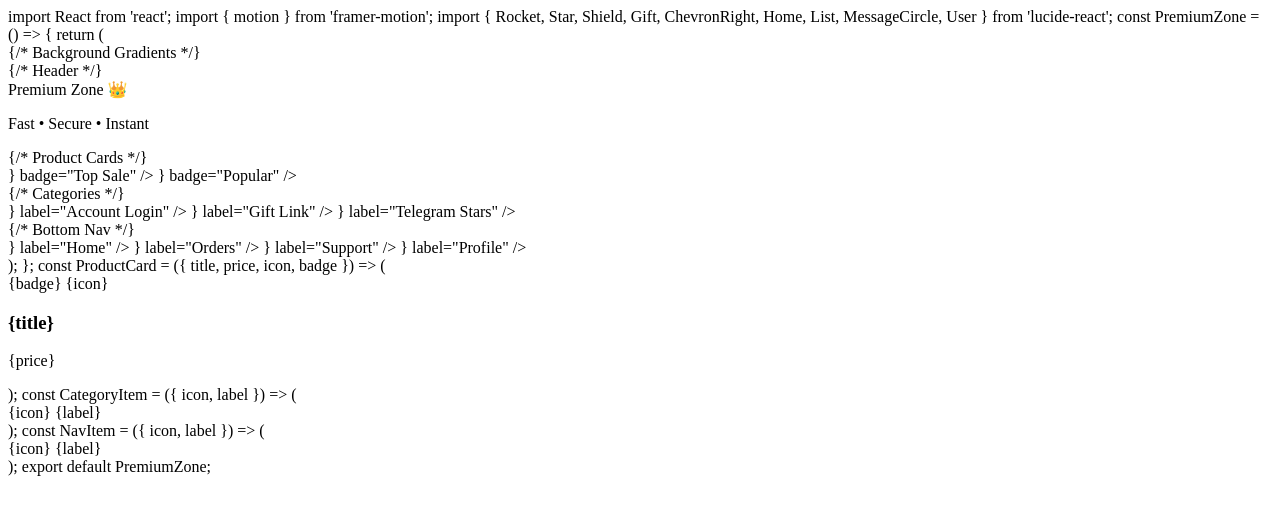
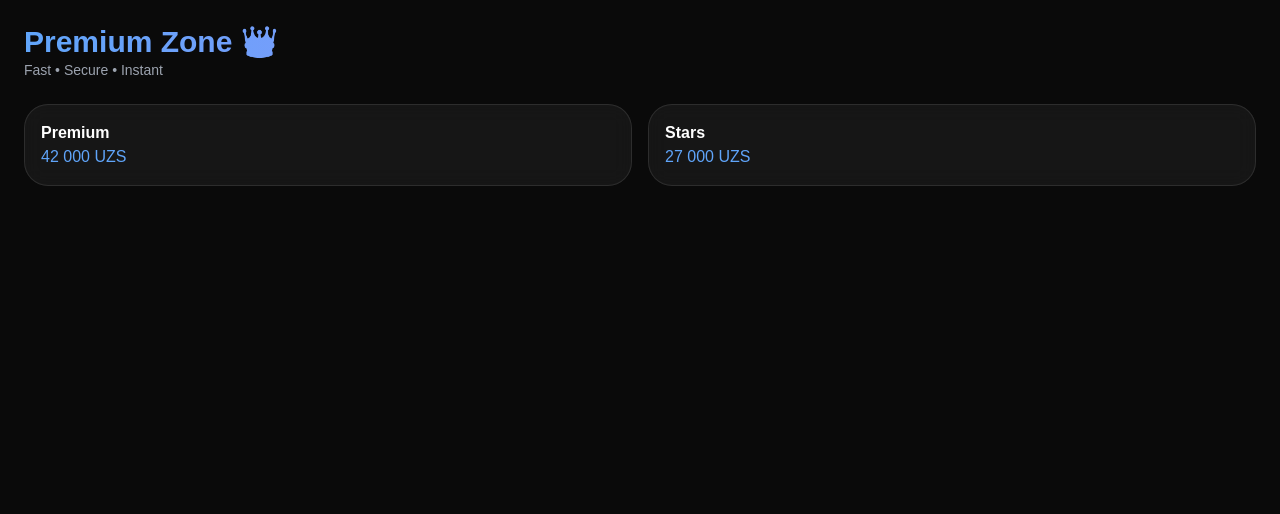
Before and after one commit to Khayru11oyevic/bot-va-sayt-fayllari, a plain HTML site: page index.html in a window 1280 px wide. Drawn offline with nearby package versions, Linux system fonts and the light colour scheme.

Commit message:
Update index.html

```diff
--- a/index.html
+++ b/index.html
@@ -1,86 +1,28 @@
-import React from 'react';
-import { motion } from 'framer-motion';
-import { Rocket, Star, Shield, Gift, ChevronRight, Home, List, MessageCircle, User } from 'lucide-react';
+<!DOCTYPE html>
+<html lang="uz">
+<head>
+    <meta charset="UTF-8">
+    <meta name="viewport" content="width=device-width, initial-scale=1.0">
+    <title>Premium Zone</title>
+    <script src="https://cdn.tailwindcss.com"></script>
+    <style>
+        body { background-color: #0A0A0A; color: white; font-family: sans-serif; }
+        .glass { background: rgba(255, 255, 255, 0.05); backdrop-filter: blur(10px); border: 1px solid rgba(255, 255, 255, 0.1); }
+    </style>
+</head>
+<body class="p-6">
+    <h1 class="text-3xl font-bold bg-gradient-to-r from-blue-400 to-purple-400 bg-clip-text text-transparent">Premium Zone 👑</h1>
+    <p class="text-gray-400 text-sm">Fast • Secure • Instant</p>
 
-const PremiumZone = () => {
-  return (
-    <div className="min-h-screen bg-[#0A0A0A] text-white font-sans selection:bg-blue-500/30 overflow-x-hidden">
-      {/* Background Gradients */}
-      <div className="fixed inset-0 overflow-hidden pointer-events-none">
-        <div className="absolute -top-[20%] -left-[10%] w-[500px] h-[500px] bg-blue-600/20 rounded-full blur-[120px]" />
-        <div className="absolute top-[20%] -right-[10%] w-[500px] h-[500px] bg-purple-600/20 rounded-full blur-[120px]" />
-      </div>
-
-      <main className="relative p-6 pb-24">
-        {/* Header */}
-        <header className="mb-8">
-          <motion.h1
-            initial={{ opacity: 0, y: -20 }}
-            animate={{ opacity: 1, y: 0 }}
-            className="text-3xl font-bold bg-clip-text text-transparent bg-gradient-to-r from-blue-400 to-purple-400"
-          >
-            Premium Zone 👑
-          </motion.h1>
-          <p className="text-gray-400 text-sm mt-1">Fast • Secure • Instant</p>
-        </header>
-
-        {/* Product Cards */}
-        <div className="grid grid-cols-2 gap-4 mb-8">
-          <ProductCard title="Premium 1m" price="42 000 UZS" icon={<Rocket className="text-yellow-400" />} badge="Top Sale" />
-          <ProductCard title="Stars" price="27 000 UZS" icon={<Star className="text-yellow-400" />} badge="Popular" />
+    <div class="grid grid-cols-2 gap-4 mt-6">
+        <div class="glass p-4 rounded-3xl">
+            <h3 class="font-bold">Premium</h3>
+            <p class="text-blue-400">42 000 UZS</p>
         </div>
-
-        {/* Categories */}
-        <section className="space-y-3">
-          <CategoryItem icon={<Shield />} label="Account Login" />
-          <CategoryItem icon={<Gift />} label="Gift Link" />
-          <CategoryItem icon={<Star />} label="Telegram Stars" />
-        </section>
-      </main>
-
-      {/* Bottom Nav */}
-      <nav className="fixed bottom-0 w-full bg-[#121826]/80 backdrop-blur-xl border-t border-white/10 p-4 flex justify-around">
-        <NavItem icon={<Home />} label="Home" />
-        <NavItem icon={<List />} label="Orders" />
-        <NavItem icon={<MessageCircle />} label="Support" />
-        <NavItem icon={<User />} label="Profile" />
-      </nav>
+        <div class="glass p-4 rounded-3xl">
+            <h3 class="font-bold">Stars</h3>
+            <p class="text-blue-400">27 000 UZS</p>
+        </div>
     </div>
-  );
-};
-
-const ProductCard = ({ title, price, icon, badge }) => (
-  <motion.div
-    whileHover={{ scale: 1.02 }}
-    whileTap={{ scale: 0.97 }}
-    className="bg-white/5 backdrop-blur-md border border-white/10 p-4 rounded-[24px] shadow-2xl relative overflow-hidden group"
-  >
-    <div className="absolute inset-0 bg-gradient-to-b from-blue-500/10 to-transparent opacity-0 group-hover:opacity-100 transition-opacity" />
-    <span className="absolute top-2 right-2 text-[10px] bg-blue-600 px-2 py-0.5 rounded-full">{badge}</span>
-    {icon}
-    <h3 className="font-semibold mt-2">{title}</h3>
-    <p className="text-blue-400 text-sm font-bold">{price}</p>
-  </motion.div>
-);
-
-const CategoryItem = ({ icon, label }) => (
-  <motion.div
-    whileHover={{ x: 5 }}
-    className="bg-white/5 backdrop-blur-md border border-white/10 p-4 rounded-[20px] flex items-center justify-between cursor-pointer group"
-  >
-    <div className="flex items-center gap-3">
-      {icon}
-      <span>{label}</span>
-    </div>
-    <ChevronRight className="text-gray-500 group-hover:text-blue-400" />
-  </motion.div>
-);
-
-const NavItem = ({ icon, label }) => (
-  <div className="flex flex-col items-center gap-1 text-gray-400 hover:text-blue-400 transition-colors">
-    {icon}
-    <span className="text-[10px]">{label}</span>
-  </div>
-);
-
-export default PremiumZone;
+</body>
+</html>
```
